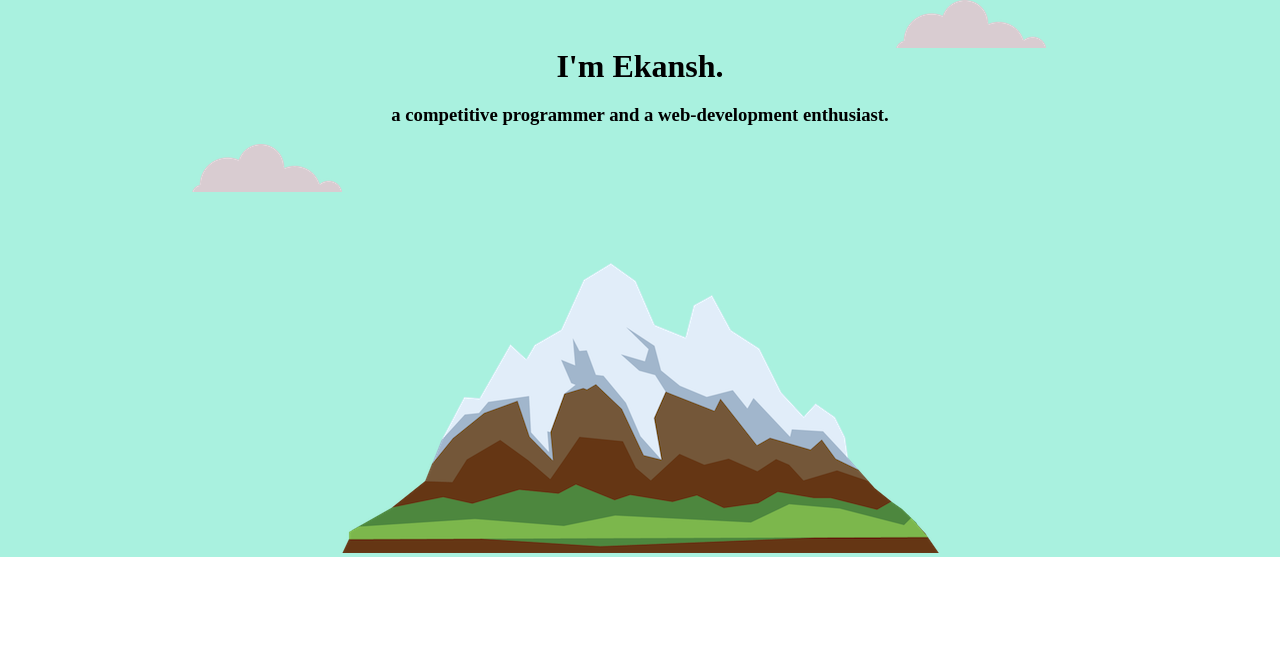
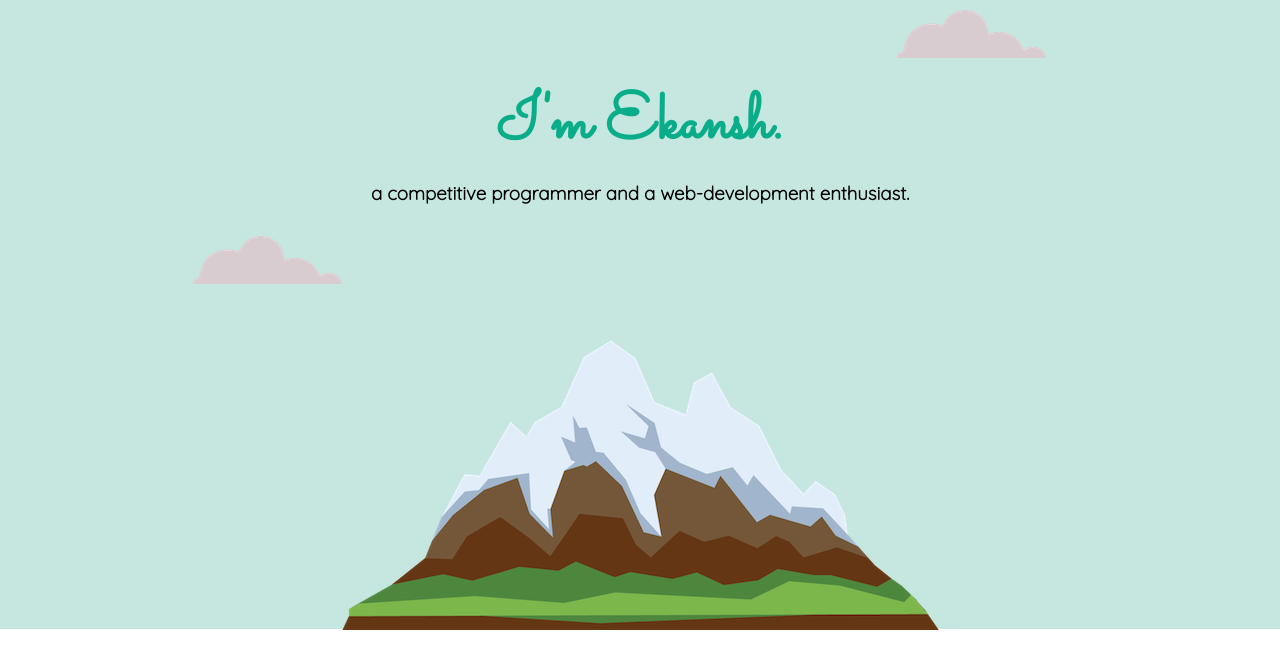
Before and after one commit to ekanshlohiya/Personal-Site, a plain HTML site: page index.html in a window 1280 px wide. Shown: the top 668 px of the page. Drawn offline with Linux system fonts and the light colour scheme.

Commit message:
updated css and fonts

```diff
--- a/index.html
+++ b/index.html
@@ -4,6 +4,12 @@
     <meta charset="UTF-8">
     <meta http-equiv="X-UA-Compatible" content="IE=edge">
     <meta name="viewport" content="width=device-width, initial-scale=1.0">
+    <!-- fonts begin-->
+    <link rel="preconnect" href="https://fonts.googleapis.com">
+    <link rel="preconnect" href="https://fonts.gstatic.com" crossorigin>
+    <link href="https://fonts.googleapis.com/css2?family=Sacramento&display=swap" rel="stylesheet">
+    <link href="https://fonts.googleapis.com/css2?family=Quicksand:wght@300&display=swap" rel="stylesheet">
+    <!-- fonts end -->
     <link rel="stylesheet" type="text/css" href="style.css">
     <link rel="icon" href="favicon.ico">
     <title>Document</title>
@@ -21,7 +27,6 @@
         <div>
             <img class="mountain-img" src="images/mountain.png" alt="mountain-image">
         </div>
-
     </div>
 
 </body>
--- a/style.css
+++ b/style.css
@@ -1,15 +1,26 @@
 body{
     margin: 0;
     text-align: center;
+    font-family: sans-serif;
 }
 h1{
     margin-top: 0;
-    width: 15%;
+    width: 25%;
     margin: 0 auto;
 }
+.title{
+    font-family: 'Sacramento', cursive;
+    font-size: 400%;
+    margin-bottom: -10px;
+    color: #0aad8a;
+}
+.subtitle{
+    font-family: 'Quicksand', sans-serif;
+}
+
 .top-container{
     margin-top: auto;
-    background-color: #A9F1DF;
+    background-color: #c6e7df;
     height: 300%;
 }
 .cloud-top{
@@ -17,7 +28,14 @@ h1{
     margin: auto 30% auto 70%;
     display: block;
     right: 200px;
+    margin-bottom: 20px;
+    padding-top: 10px;
 }
 .cloud-bottom{
-    margin: auto 85% auto 15%;
+    margin: 1% 85% -20px 15%;
+
 }
+.mountain-img{
+    position: relative;
+    bottom: -5px;
+}
```
